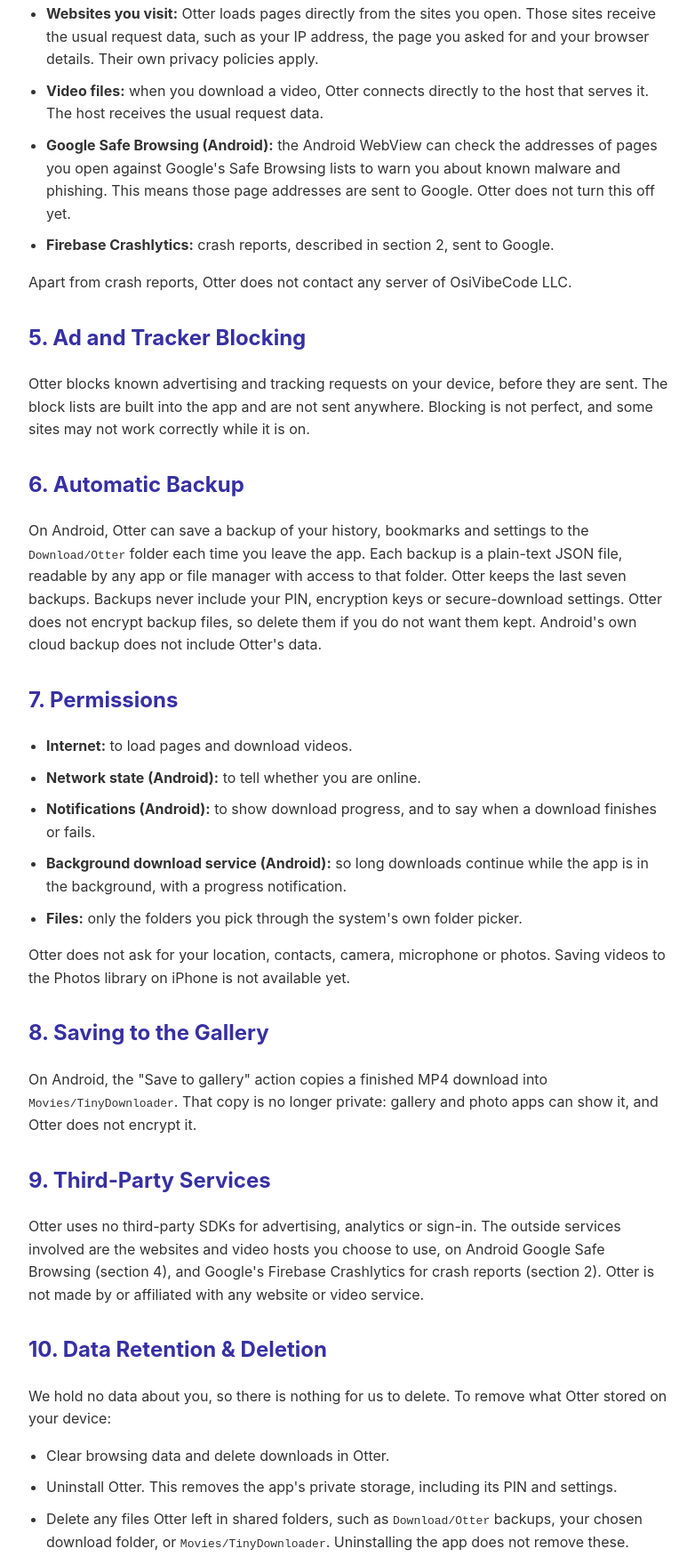
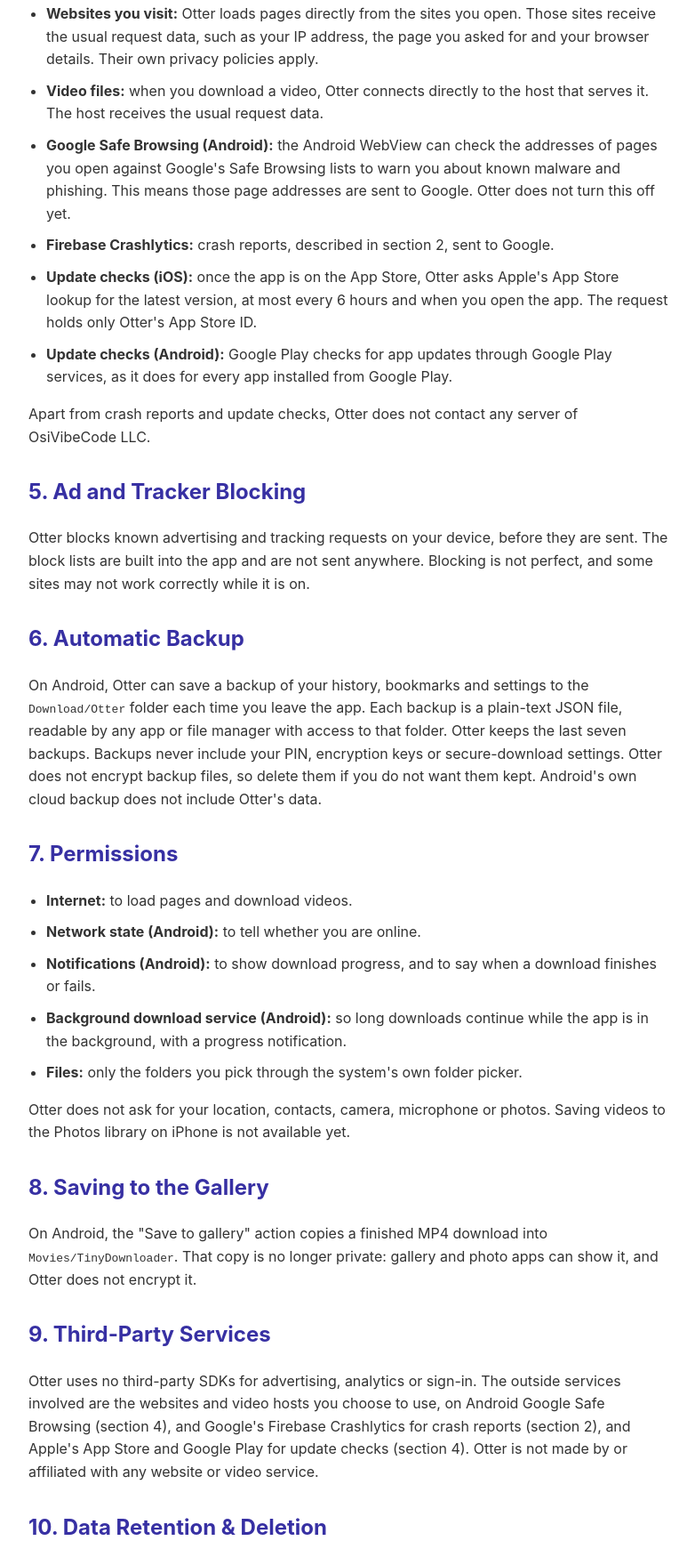
Before and after one commit to osivibecode/otter-privacy-policy, a plain HTML site: page privacy_policy.html in a window 1280 px wide. Shown: the part 1544-3294 px from the top of the page at 89% size, without its empty margins (248-1030 px from the left). Drawn offline with Linux system fonts and the light colour scheme.

```diff
--- a/privacy_policy.html
+++ b/privacy_policy.html
@@ -124,8 +124,13 @@
             pages you open against Google's Safe Browsing lists to warn you about known malware and phishing.
             This means those page addresses are sent to Google. Otter does not turn this off yet.</li>
         <li><strong>Firebase Crashlytics:</strong> crash reports, described in section 2, sent to Google.</li>
+        <li><strong>Update checks (iOS):</strong> once the app is on the App Store, Otter asks Apple's App Store
+            lookup for the latest version, at most every 6 hours and when you open the app. The request holds only
+            Otter's App Store ID.</li>
+        <li><strong>Update checks (Android):</strong> Google Play checks for app updates through Google Play
+            services, as it does for every app installed from Google Play.</li>
     </ul>
-    <p>Apart from crash reports, Otter does not contact any server of OsiVibeCode LLC.</p>
+    <p>Apart from crash reports and update checks, Otter does not contact any server of OsiVibeCode LLC.</p>
 
     <h2>5. Ad and Tracker Blocking</h2>
     <p>Otter blocks known advertising and tracking requests on your device, before they are sent. The
@@ -161,7 +166,8 @@
     <h2>9. Third-Party Services</h2>
     <p>Otter uses no third-party SDKs for advertising, analytics or sign-in. The outside services involved
        are the websites and video hosts you choose to use, on Android Google Safe Browsing (section 4), and
-       Google's Firebase Crashlytics for crash reports (section 2). Otter is not made by or affiliated with any website or video
+       Google's Firebase Crashlytics for crash reports (section 2), and Apple's App Store and Google Play for
+       update checks (section 4). Otter is not made by or affiliated with any website or video
        service.</p>
 
     <h2>10. Data Retention &amp; Deletion</h2>
```
